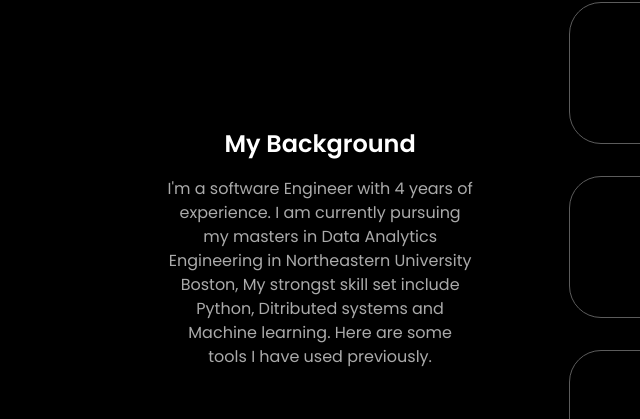
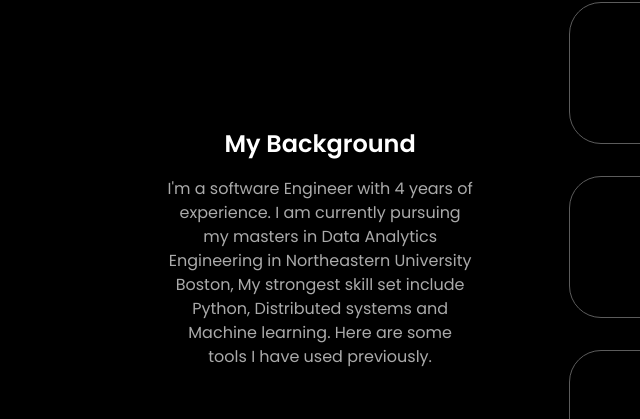
Before and after one commit to PranavKuramkoteSudhir/portfolio, a plain HTML site: page index.html in a window 1280 px wide. Shown: the part 1055-1474 px from the top of the page, 25-665 px from the left. Drawn offline with Linux system fonts and the light colour scheme.

Commit message:
Update index.html
made few changes in text

```diff
--- a/index.html
+++ b/index.html
@@ -74,7 +74,7 @@
                     <h2>My Background</h2>
                     <p>I'm a software Engineer with 4 years of experience.
                          I am currently pursuing my masters in Data Analytics Engineering in Northeastern University Boston,
-                         My strongst skill set include Python, Ditributed systems and Machine learning. Here are some tools I have used previously.
+                         My strongest skill set include Python, Distributed systems and Machine learning. Here are some tools I have used previously.
                     </p>
                 </div>
             </div>
```
